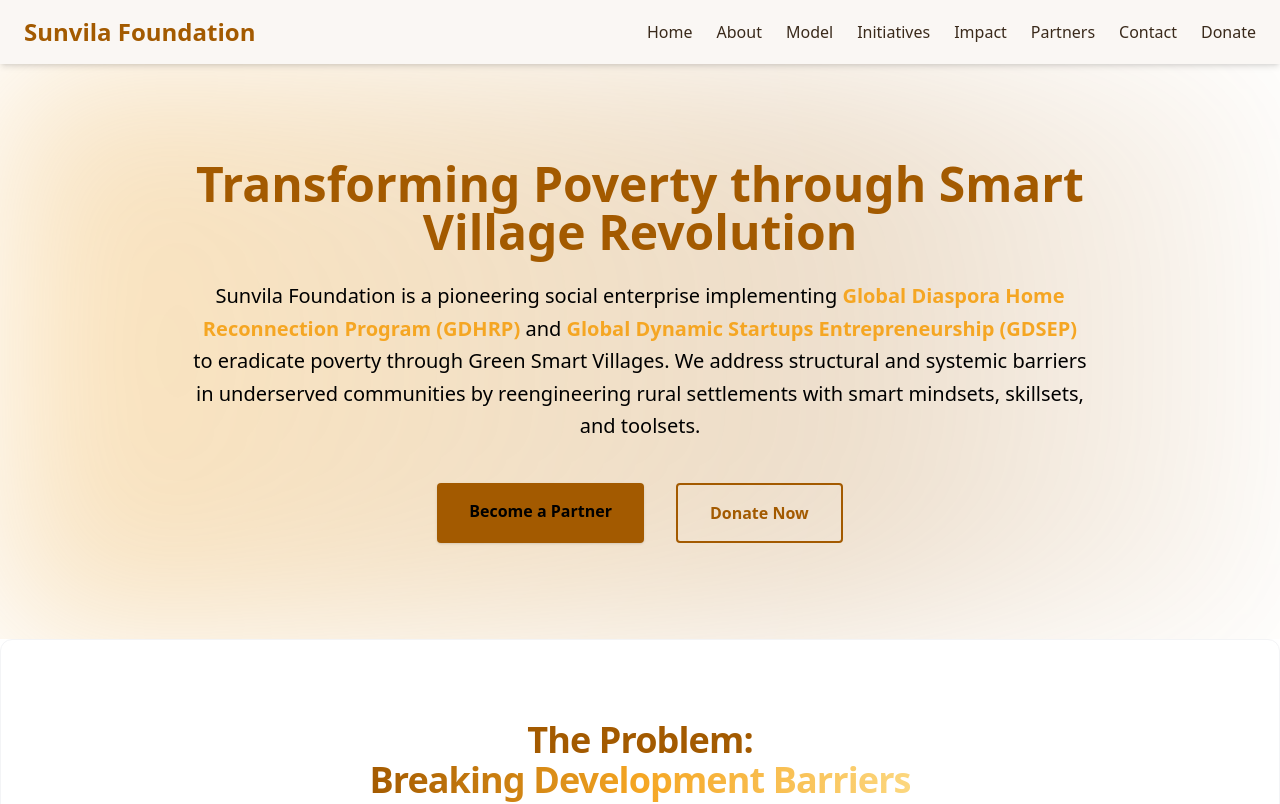
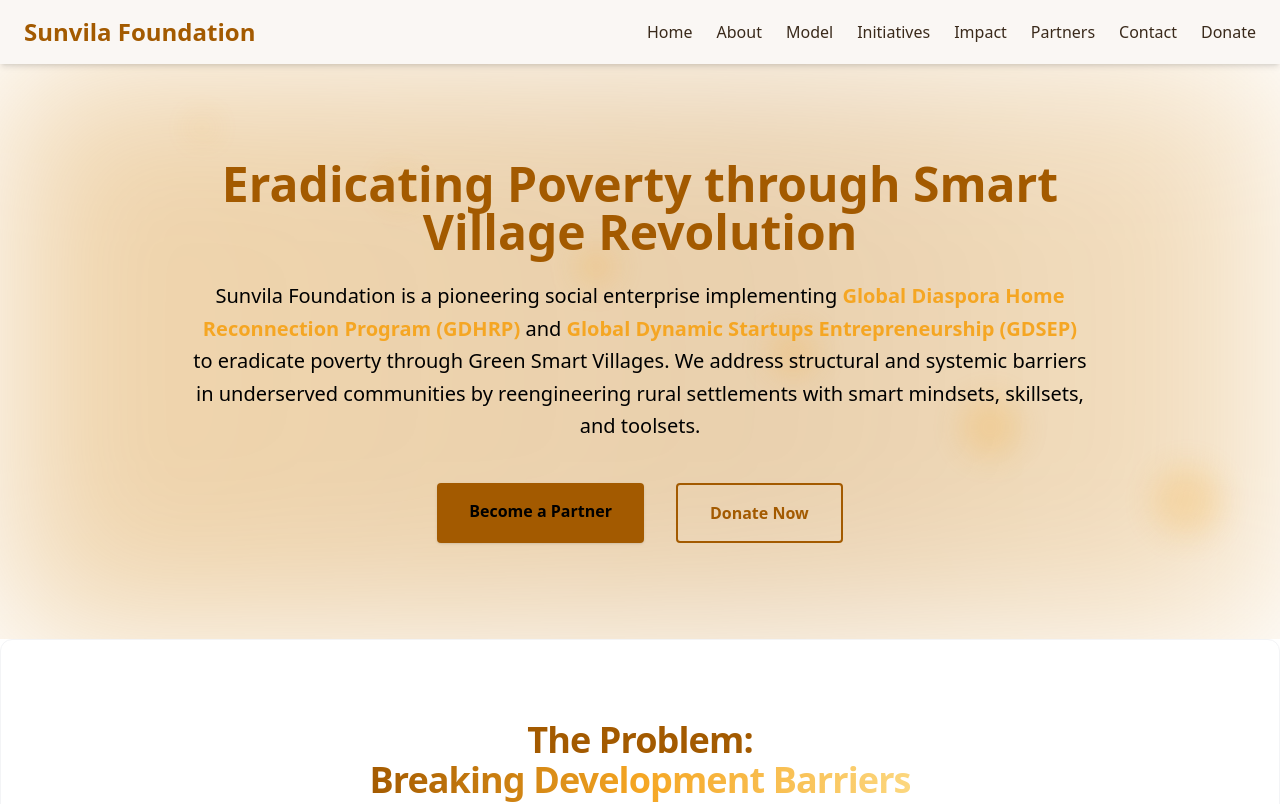
Before and after one commit to bellapacxx/sunvilafoundation, a Next.js app: page / in a window 1280 px wide. Shown: the top 804 px of the page. Built offline with nearby package versions, Linux system fonts and the light colour scheme.

Commit message:
shdjsjsssssssss

```diff
--- a/app/components/sections/Hero.tsx
+++ b/app/components/sections/Hero.tsx
@@ -1,4 +1,4 @@
-"use client";
+'use client';
 
 import React from "react";
 import { motion, easeOut } from "framer-motion";
@@ -14,20 +14,41 @@
 
 export default function HeroSection() {
   return (
-    <section className="relative w-full bg-lightBg text-textDark py-24 px-6 text-center max-w-9xl mx-auto overflow-hidden">
-      {/* Animated gradient background */}
+    <section
+      className="relative w-full bg-lightBg text-textDark py-24 px-6 text-center max-w-9xl mx-auto overflow-hidden"
+      aria-label="Hero Section"
+    >
+      {/* Enhanced animated gradient background */}
       <div
         aria-hidden="true"
         className="absolute inset-0 z-0"
         style={{
           filter: "blur(80px)",
           background:
-      "radial-gradient(circle, rgba(245,166,35,0.3) 0%, rgba(163,90,0,0.2) 60%, transparent 100%)",
-    backgroundSize: "200% 200%",
-    animation: "gradient-x 15s ease infinite",
+            "radial-gradient(circle at center, rgba(245,166,35,0.3) 0%, rgba(163,90,0,0.2) 60%, transparent 100%)," +
+            "linear-gradient(270deg, rgba(245,166,35,0.2), rgba(163,90,0,0.1), rgba(245,166,35,0.2))",
+          backgroundSize: "300% 300%",
+          animation: "gradientShift 20s ease infinite",
         }}
       />
 
+      {/* Subtle floating translucent orbs */}
+      {[...Array(6)].map((_, i) => (
+        <span
+          key={i}
+          aria-hidden="true"
+          className="absolute rounded-full bg-secondary opacity-20 pointer-events-none"
+          style={{
+            width: 20 + i * 10,
+            height: 20 + i * 10,
+            top: `${10 + i * 12}%`,
+            left: `${15 + i * 15}%`,
+            filter: "blur(15px)",
+            animation: `floatY ${6 + i * 2}s ease-in-out infinite`,
+            animationDelay: `${i * 2}s`,
+          }}
+        />
+      ))}
 
       {/* Content */}
       <div className="relative z-10 max-w-4xl mx-auto">
@@ -38,7 +59,7 @@
           variants={fadeInUp}
           custom={0}
         >
-          Transforming Poverty through Smart Village Revolution
+          Eradicating Poverty through Smart Village Revolution
         </motion.h1>
 
         <motion.p
@@ -80,6 +101,29 @@
           </a>
         </motion.div>
       </div>
+
+      <style jsx>{`
+        @keyframes gradientShift {
+          0% {
+            background-position: 0% 50%, 0% 0%;
+          }
+          50% {
+            background-position: 100% 50%, 100% 100%;
+          }
+          100% {
+            background-position: 0% 50%, 0% 0%;
+          }
+        }
+
+        @keyframes floatY {
+          0%, 100% {
+            transform: translateY(0);
+          }
+          50% {
+            transform: translateY(-20px);
+          }
+        }
+      `}</style>
     </section>
   );
 }
--- a/app/components/sections/ImpactScalability.tsx
+++ b/app/components/sections/ImpactScalability.tsx
@@ -1,6 +1,6 @@
 'use client';
 
-import { useEffect, useState } from "react";
+import { useEffect, useState, useRef } from "react";
 
 const stats = [
   { label: "Pilot Smart Villages launched (2020–2024)", value: 50, suffix: "+", icon: "🏘️" },
@@ -15,29 +15,46 @@
   "UN SDG-aligned funding",
 ];
 
-// CountUp hook
-function useCountUp(end: number, duration = 2000) {
+function useCountUp(end: number, duration = 2000, start: boolean) {
   const [count, setCount] = useState(0);
+
   useEffect(() => {
-    let start = 0;
-    if (end === 0) return;
-    const increment = end / (duration / 30);
-    const timer = setInterval(() => {
-      start += increment;
-      if (start >= end) {
-        start = end;
-        clearInterval(timer);
+    if (!start) return; // Only start if triggered
+    if (end === 0) {
+      setCount(0);
+      return;
+    }
+
+    let startTimestamp: number | null = null;
+
+    function step(timestamp: number) {
+      if (!startTimestamp) startTimestamp = timestamp;
+      const progress = timestamp - startTimestamp;
+      const progressRatio = Math.min(progress / duration, 1);
+      setCount(Math.floor(progressRatio * end));
+      if (progress < duration) {
+        requestAnimationFrame(step);
+      } else {
+        setCount(end);
       }
-      setCount(Math.floor(start));
-    }, 30);
-    return () => clearInterval(timer);
-  }, [end, duration]);
+    }
+
+    requestAnimationFrame(step);
+  }, [end, duration, start]);
+
   return count;
 }
 
-// Single CountUp component for one stat
-function CountUpStat({ value, suffix }: { value: number; suffix: string }) {
-  const count = useCountUp(value);
+function CountUpStat({
+  value,
+  suffix,
+  start,
+}: {
+  value: number;
+  suffix: string;
+  start: boolean;
+}) {
+  const count = useCountUp(value, 2000, start);
   return (
     <>
       {count.toLocaleString()}
@@ -47,8 +64,36 @@
 }
 
 export default function ImpactScalability() {
+  const containerRef = useRef<null | HTMLDivElement>(null);
+  const [hasStarted, setHasStarted] = useState(false);
+
+  useEffect(() => {
+    if (!containerRef.current) return;
+
+    const observer = new IntersectionObserver(
+      ([entry]) => {
+        if (entry.isIntersecting) {
+          setHasStarted(true);
+          observer.disconnect(); // Only trigger once
+        }
+      },
+      {
+        root: null,
+        rootMargin: "0px",
+        threshold: 0.3, // 30% visible triggers animation
+      }
+    );
+
+    observer.observe(containerRef.current);
+
+    return () => observer.disconnect();
+  }, []);
+
   return (
-    <section className="w-full mx-auto px-6 py-20 bg-[var(--color-lightBg)] rounded-lg shadow-lg relative overflow-hidden">
+    <section
+      ref={containerRef}
+      className="w-full mx-auto px-6 py-20 bg-[var(--color-lightBg)] rounded-lg shadow-lg relative overflow-hidden"
+    >
       {/* Decorative background shapes */}
       <div className="absolute -top-20 -right-20 w-72 h-72 bg-[var(--color-secondary)] rounded-full opacity-20 blur-3xl pointer-events-none"></div>
       <div className="absolute -bottom-24 -left-16 w-96 h-96 bg-[var(--color-primary)] rounded-full opacity-10 blur-2xl pointer-events-none"></div>
@@ -68,7 +113,7 @@
               <div className="text-4xl">{icon}</div>
               <div>
                 <p className="text-3xl font-extrabold text-[var(--color-primary)]">
-                  <CountUpStat value={stats[i].value} suffix={suffix} />
+                  <CountUpStat value={stats[i].value} suffix={suffix} start={hasStarted} />
                 </p>
                 <p className="text-textDark font-medium">{label}</p>
               </div>
@@ -79,7 +124,8 @@
         {/* Roadmap Card */}
         <div className="bg-white rounded-lg shadow-md p-8 flex flex-col">
           <p className="text-lg font-semibold text-textDark mb-4">
-            <span className="font-bold text-[var(--color-primary)]">Roadmap to 2030:</span> Scale to 500 Smart Villages via:
+            <span className="font-bold text-[var(--color-primary)]">Roadmap to 2030:</span> Scale
+            to 500 Smart Villages via:
           </p>
           <ul className="list-disc list-inside space-y-3 text-textDark text-lg">
             {roadmapItems.map((item, idx) => (
```
Lines whose indentation alone changed are shown as unchanged.
